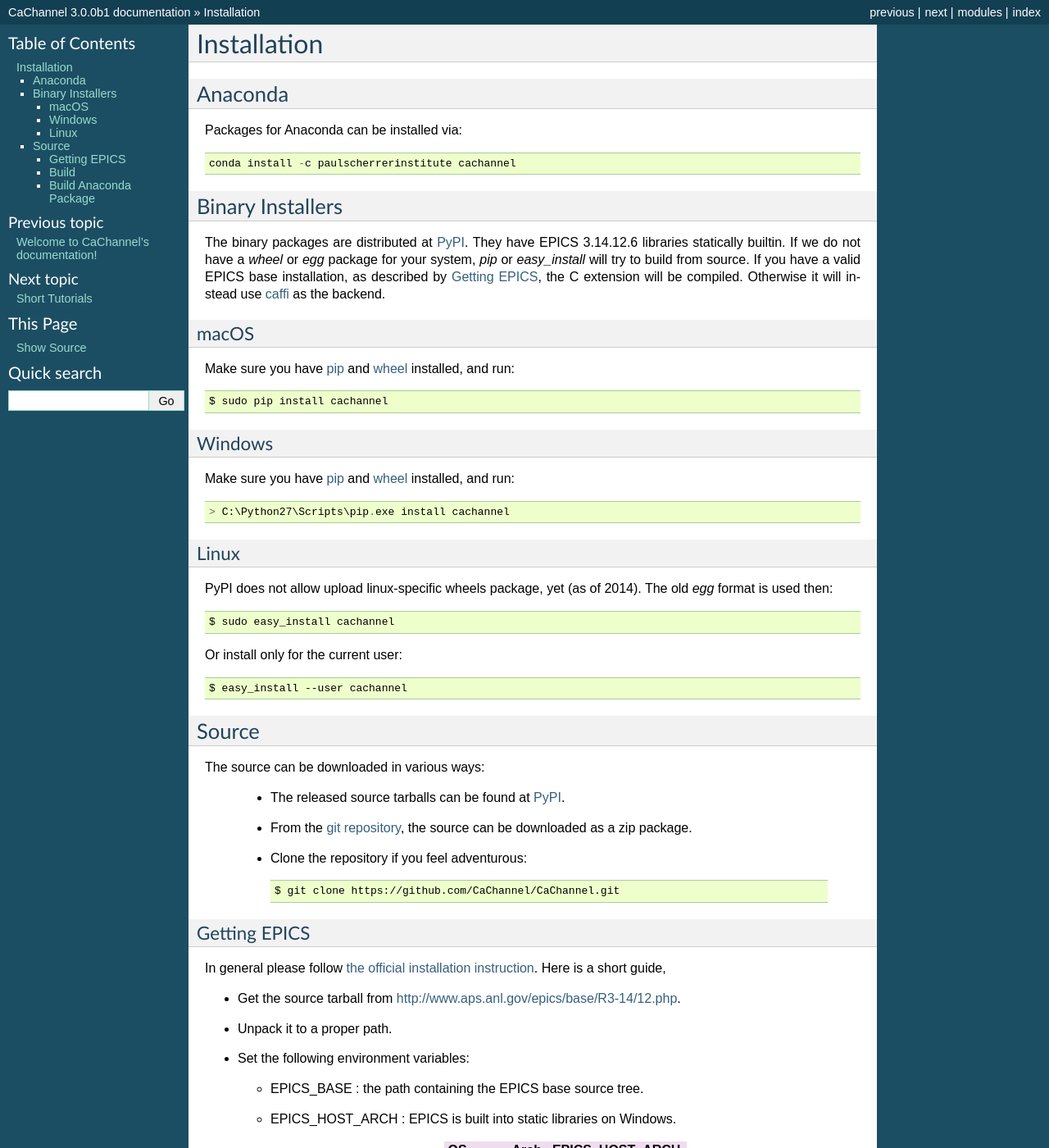
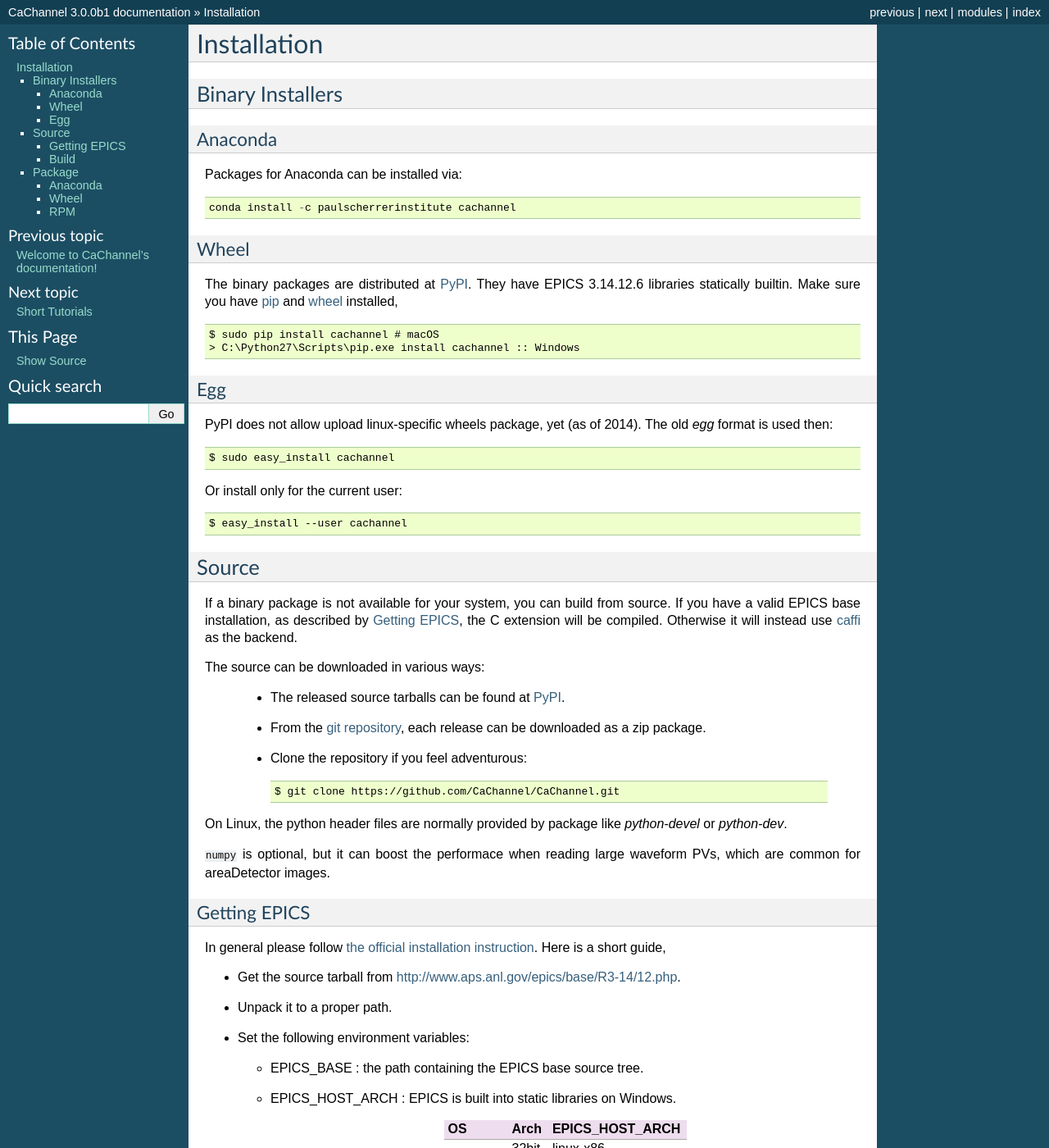
Before and after one commit to CaChannel/CaChannel, a Sphinx documentation site: the page built from docs/source/installation.rst, in a window 1280 px wide and 1400 px high. Shown: the whole window at 82% size. Built offline with Sphinx 7.4.7, drawn with Linux system fonts in a browser that asks for light colours; some of the changed text lies outside the part shown.

Commit message:
include package creation section

```diff
--- a/docs/source/installation.rst
+++ b/docs/source/installation.rst
@@ -1,39 +1,26 @@
 Installation
 ============
 
+Binary Installers
+-----------------
+
 Anaconda
---------
+^^^^^^^^
 Packages for Anaconda can be installed via::
 
     conda install -c paulscherrerinstitute cachannel
 
-Binary Installers
------------------
+Wheel
+^^^^^
 The binary packages are distributed at `PyPI <https://pypi.python.org/pypi/CaChannel>`_.
-They have EPICS 3.14.12.6 libraries statically builtin.
-If we do not have a *wheel* or *egg* package for your system, *pip* or *easy_install* will try to
-build from source. If you have a valid EPICS base installation, as described by :ref:`getting-epics`,
-the C extension will be compiled. Otherwise it will instead use `caffi <https://pypi.python.org/pypi/caffi>`_
-as the backend.
+They have EPICS 3.14.12.6 libraries statically builtin. Make sure you have `pip <https://pypi.python.org/pypi/pip>`_
+and `wheel <https://pypi.python.org/pypi/wheel>`_  installed, ::
 
-macOS
-~~~~~
+    $ sudo pip install cachannel # macOS
+    > C:\Python27\Scripts\pip.exe install cachannel :: Windows
 
-Make sure you have `pip <https://pypi.python.org/pypi/pip>`_ and
-`wheel <https://pypi.python.org/pypi/wheel>`_  installed, and run::
-
-    $ sudo pip install cachannel
-
-Windows
-~~~~~~~
-
-Make sure you have `pip <https://pypi.python.org/pypi/pip>`_ and
-`wheel <https://pypi.python.org/pypi/wheel>`_  installed, and run::
-
-    > C:\Python27\Scripts\pip.exe install cachannel
-
-Linux
-~~~~~
+Egg
+^^^
 PyPI does not allow upload linux-specific wheels package, yet (as of 2014).
 The old *egg* format is used then::
 
@@ -45,22 +32,32 @@
 
 Source
 ------
+If a binary package is not available for your system, you can build from source.
+If you have a valid EPICS base installation, as described by :ref:`getting-epics`,
+the C extension will be compiled. Otherwise it will instead use `caffi <https://pypi.python.org/pypi/caffi>`_
+as the backend.
+
 The source can be downloaded in various ways:
 
   * The released source tarballs can be found at `PyPI <https://pypi.python.org/pypi/CaChannel>`_.
-
-  * From the `git repository <https://github.com/CaChannel/CaChannel>`_,
-    the source can be downloaded as a zip package.
-
+  * From the `git repository <https://github.com/CaChannel/CaChannel/releases>`_,
+    each release can be downloaded as a zip package.
   * Clone the repository if you feel adventurous::
 
     $ git clone https://github.com/CaChannel/CaChannel.git
 
+On Linux, the python header files are normally provided by package like *python-devel* or *python-dev*.
+
+``numpy`` is optional, but it can boost the performace when reading large waveform PVs,
+which are common for areaDetector images.
+
+
 .. _getting-epics:
 
 Getting EPICS
-~~~~~~~~~~~~~
-In general please follow `the official installation instruction <http://www.aps.anl.gov/epics/base/R3-14/12-docs/README.html>`_. Here is a short guide,
+^^^^^^^^^^^^^
+In general please follow `the official installation instruction <http://www.aps.anl.gov/epics/base/R3-14/12-docs/README.html>`_.
+Here is a short guide,
 
 - Get the source tarball from http://www.aps.anl.gov/epics/base/R3-14/12.php.
 - Unpack it to a proper path.
@@ -88,7 +85,7 @@
 - Run ``make``.
 
 Build
-~~~~~
+^^^^^
 As soon as the epics base libraries are ready, it is simple,
 
 - On Widnows::
@@ -108,9 +105,27 @@
               # export EPICS_HOST_ARCH=<epics host arch>
               # python setup.py install
 
-Build Anaconda Package
-~~~~~~~~~~~~~~~~~~~~~~
-If you want to build as Anaconda packages, *conda* directory
-contains the recipe.::
+Package
+-------
+After the build succeeds, you may want to create a package for distribution.
+
+Anaconda
+^^^^^^^^
+Conda recipe is included::
 
     $ conda build -c paulscherrerinstitute conda-recipe
+
+Wheel
+^^^^^
+::
+
+    $ python setup.py bdist_wheel
+
+RPM
+^^^
+The spec file *python-CaChannel.spec* is included. Get the source tarball either from PyPI or create it by
+``python setup.py sdist``, and run::
+
+    $ rpmbuild -ta CaChannel-3.0.0.tar.gz
+
+The binary and source RPM will be created. The package name is *python-CaChannel*.
```
